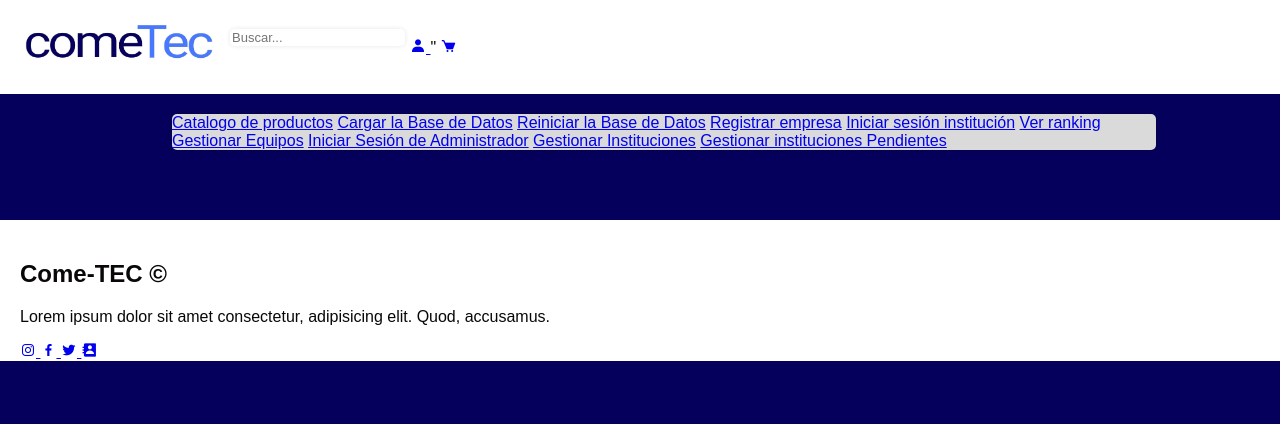
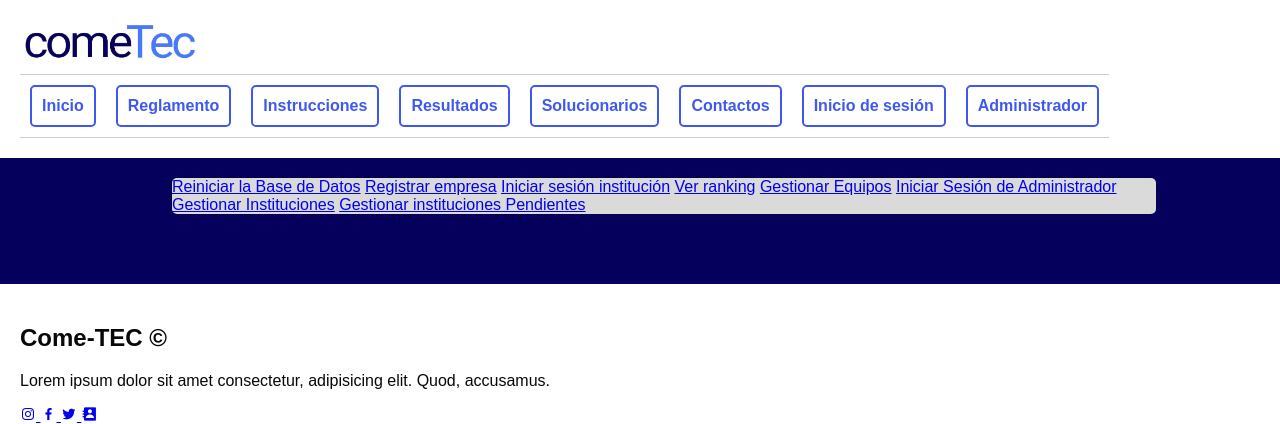
Before and after one commit to KeylorCalderon/ComeTec, a PHP site: page /index.php in a window 1280 px wide. Shown: the top 424 px of the page. Run offline with PHP 8.4, Linux system fonts and the light colour scheme.

Commit message:
Encabezado

```diff
--- a/Web/css/estilos.css
+++ b/Web/css/estilos.css
@@ -191,8 +191,32 @@ td{   /* texto de las columnas */
     color: black;
   }
 
+.divEncabezado {
+    display: flex;
+    align-items: center;
+    justify-content: space-between;
+    background-color: #fff;
+    border-top: 1px solid #ccc; /* ajustar el color y el ancho de la línea superior */
+    border-bottom: 1px solid #ccc; /* ajustar el color y el ancho de la línea inferior */
+}
 
+.btnEncabezado {
+    display: inline-block;
+    margin: 10px;
+    padding: 10px;
+    border: 2px solid #000;
+    border-color: #3f59f0;
+    border-radius: 5px;
+    text-decoration: none;
+    color: #3f59f0;
+    font-weight: bold;
+    text-align: center;
+  }
 
+  .btnEncabezado:hover {
+    background-color: #324ce0;
+    color: #fff;
+  }
 
 
 .btn-estandar{
--- a/Web/includes/Encabezado.php
+++ b/Web/includes/Encabezado.php
@@ -13,28 +13,22 @@
 </head>
 
 <header>
-    <a href="index.php"><img width="200px" src="images/Logo.png" alt="logo"></a>
+    <a href="index.php">
+        <div>
+            <img src="images/Logo.png" alt="logo"></a>
 
-        <div class="buscador">
-                <input type="text" name="search" placeholder="Buscar..." class="src" autocomplete="off">
-
-                    <!-- <input type="submit" value="buscar"> -->
+            <div class="divEncabezado">
+                <a class="btnEncabezado" href="index.php">Inicio</a>
+                <a class="btnEncabezado" href="reglamento.php">Reglamento</a>
+                <a class="btnEncabezado" href="instrucciones.php">Instrucciones</a>
+                <a class="btnEncabezado" href="ranking.php">Resultados</a>
+                <a class="btnEncabezado" href="solucionarios.php">Solucionarios</a>
+                <a class="btnEncabezado" href="contactos.php">Contactos</a>
+                <a class="btnEncabezado" href="loginInstitucion.php">Inicio de sesión</a>
+                <a class="btnEncabezado" href="loginAdminForm.php">Administrador</a>
+            </div>
         </div>
-
-        <div class="botones-header">
-            <?php
-                if(@$_SESSION['usuario']==null || $_SESSION['usuario']==''){
-                    echo "<a href='Logueo.php' class='header-icon'>";
-                }else{
-                    echo "<a href='usuario.php' class='header-icon'>";
-                }
-            ?>
-            <i class='bx bxs-user'></i>
-                    </a>"
-            <a href='carrito.php' class="header-icon">
-                <i class='bx bxs-cart'></i>
-            </a>
-        </div>
+    </a>
 <?php
   include "includes/Conexion.php";
 ?>
--- a/Web/index.php
+++ b/Web/index.php
@@ -8,8 +8,6 @@
     <div class="wrapper">
         <main>
             <nav class="menu-paginas">
-                <a href="catalogo-productos-servicios.php">Catalogo de productos</a>
-                <a href="includes/DatosPrueba.php">Cargar la Base de Datos</a>
                 <a href="ReiniciarBD.php">Reiniciar la Base de Datos</a>
                 <a href="automatizacion.php">Registrar empresa</a>
                 <a href="loginInstitucion.php">Iniciar sesión institución</a>
--- a/Web/loginAdmin.php
+++ b/Web/loginAdmin.php
@@ -21,7 +21,7 @@ if ($_SERVER['REQUEST_METHOD'] == 'POST') {
     $result = mysqli_query($conn, $sql);
 
     if (mysqli_num_rows($result) > 0) {
-        echo "Inicio de sesión exitoso";
+        echo "<script>location.href='index.php';</script>";
     } else {
         echo "Error al iniciar sesión: " . $conn->error;
     }
--- a/Web/loginInstitucion.php
+++ b/Web/loginInstitucion.php
@@ -75,7 +75,7 @@
             );
 
             if (mysqli_num_rows($resultado) != 0) {
-                echo "<script>window.alert('Inicio de sesión exitoso');</script>";
+                echo "<script>location.href='index.php';</script>";
             } else {
                 echo "<script>window.alert('Contreseña o usuario incorrecto.');</script>";
             }
```
